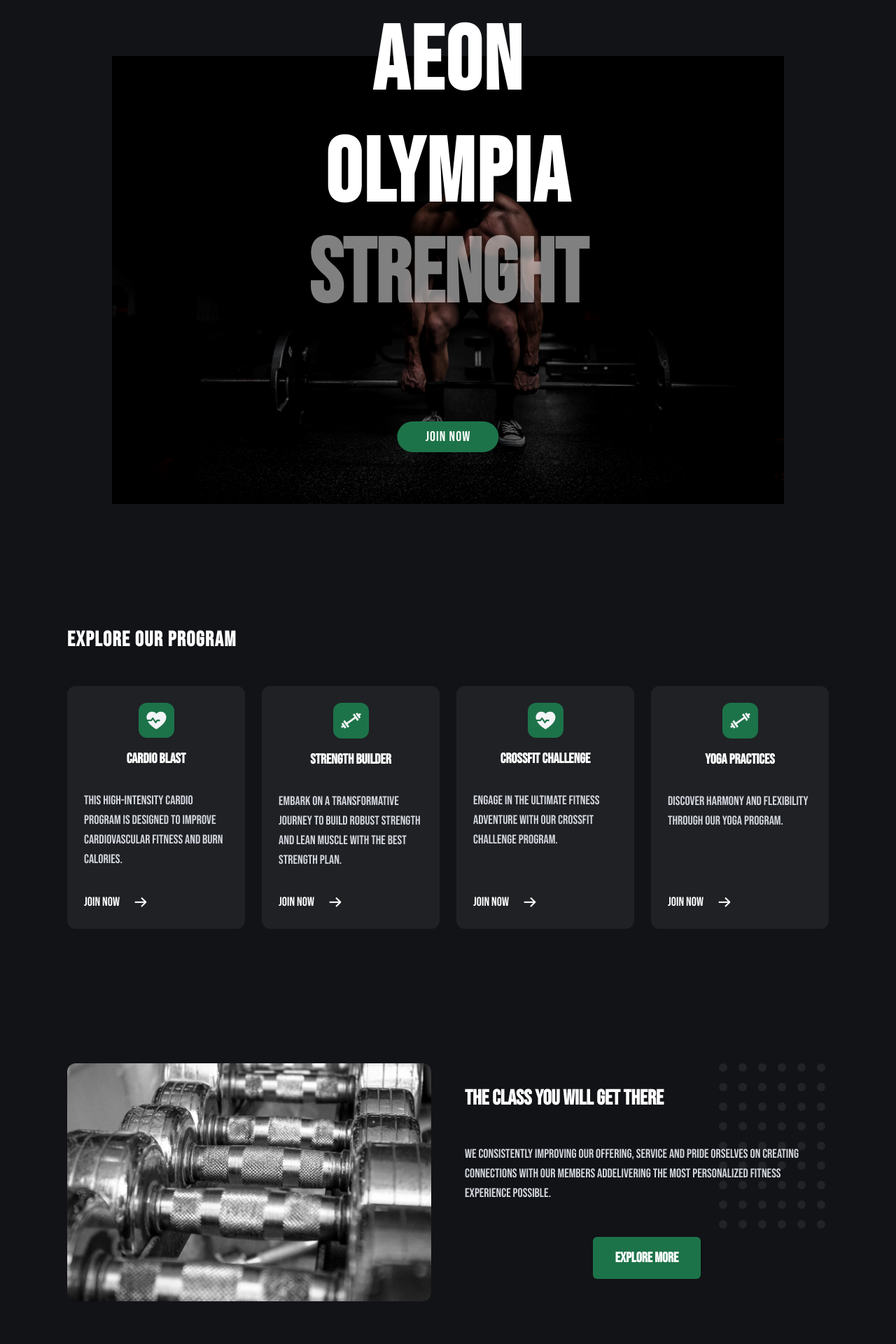
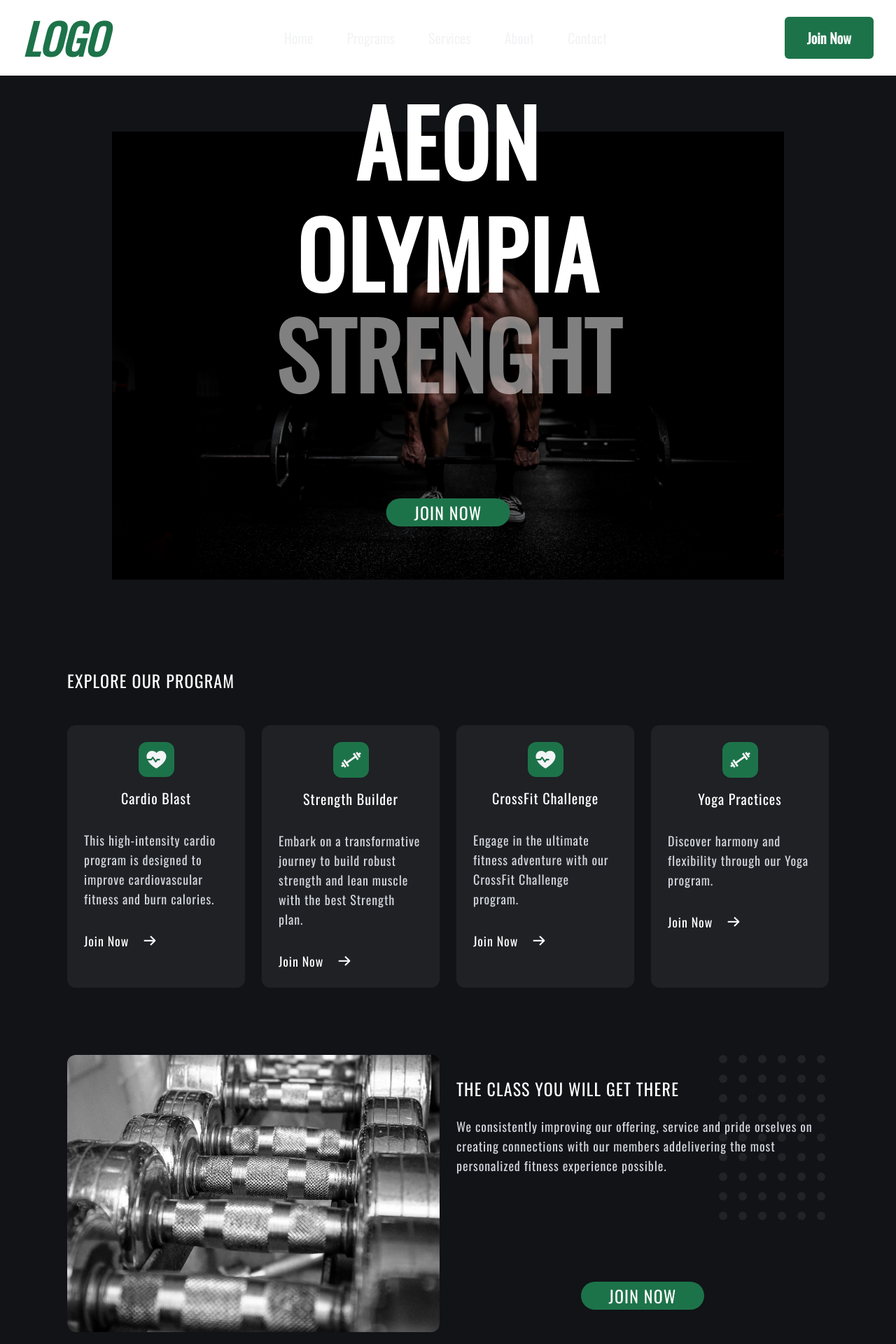
Before and after one commit to zrvnarmarin/IM-Digital---Fitness, a Next.js app in the folder fitness-site/: page / in a window 1280 px wide. Shown: the top 1920 px of the page at 70% size. Built offline with nearby package versions, Linux system fonts and the light colour scheme.

Commit message:
home page styling redefined for mobile and tablet

```diff
--- a/fitness-site/app/(home-sections)/ExploreOurProgram.tsx
+++ b/fitness-site/app/(home-sections)/ExploreOurProgram.tsx
@@ -7,8 +7,8 @@ import YogaImage from '../../public/yoga-program.avif'
 
 export default function ExploreOurProgram() {
   return (
-    <section className="px-6 md:px-8 lg:px-24 py-24 relative w-full">
-      <h1 className="uppercase font-bold text-white text-3xl tracking-wider">
+    <section className="px-6 md:px-8 lg:px-24 pt-12 relative w-full">
+      <h1 className="uppercase font-normal text-white text-2xl tracking-wider">
         Explore Our Program
       </h1>
       <div className="grid grid-cols-1 md:grid-cols-2 lg:grid-cols-4 xl:grid-cols-4 gap-6 pt-8 md:pt-12">
@@ -45,17 +45,17 @@ export function ProgramCard({
       href={href}
       className="flex flex-col gap-8 rounded-xl p-6 bg-[#1F2125] hover:scale-105 hover:bg-[#35373B] hover:outline-2 focus:outline-2 outline-[#1D7349] cursor-pointer"
     >
-      <div className="flex flex-col gap-4 items-center">
+      <div className="flex flex-row md:flex-col gap-4 items-center">
         <div className="bg-[#1D7349] rounded-xl p-2 w-fit">{icon()}</div>
-        <p className="text-md md:text-lg lg:text-xl text-center text-white leading-7 font-semibold">
+        <p className="text-xl tracking-wider md:text-lg lg:text-xl text-start text-white leading-7 font-medium">
           {title}
         </p>
       </div>
-      <p className="flex-1 text-sm md:text-md lg:text-lg text-gray-300 leading-2 font-normal">
+      <p className="normal-case tracking-wider text-md md:text-md lg:text-lg text-gray-300 leading-2 font-normal">
         {description}
       </p>
-      <Link href={"/join-now"} className="flex gap-4 items-center">
-        <p className="text-md lg:text-lg text-white leading-2 font-medium">
+      <Link href={"/join-now"} className="flex gap-4 items-center justify-start">
+        <p className="text-md tracking-wider lg:text-lg text-white leading-2 font-medium">
           Join Now
         </p>
         {<RightIcon strokeOne={"#FFFFFF"} strokeTwo={"#FFFFFF"} />}
--- a/fitness-site/app/(home-sections)/FAQSection.tsx
+++ b/fitness-site/app/(home-sections)/FAQSection.tsx
@@ -4,8 +4,8 @@ import React, { useState } from "react";
 
 export default function FAQSection() {
   return (
-    <section className="w-full px-6 md:px-8 lg:px-24 pl-8 pb-24 pt-8 bg-[#111317]">
-      <h1 className="uppercase font-bold pb-8 text-white text-3xl text-center">
+    <section className="flex flex-col gap-10 w-full px-6 md:px-8 lg:px-24 pl-8 pb-24 pt-8 bg-[#111317]">
+      <h1 className="uppercase font-normal text-white text-2xl tracking-wider">
         Frequently Asked Questions
       </h1>
       <QuestionCategories />
@@ -22,7 +22,7 @@ export function QuestionCategories() {
   };
 
   return (
-    <div className="w-full flex flex-row justify-between flex-wrap gap-4 pb-12">
+    <div className="flex justify-between gap-4 overflow-x-auto">
       {questionCategories.map((questionCategory) => (
         <div
           key={questionCategory.id}
@@ -31,7 +31,7 @@ export function QuestionCategories() {
           }`}
           onClick={() => handleCategoryClick(questionCategory.id)}
         >
-          <p>{questionCategory.name}</p>
+          <p className="">{questionCategory.name}</p>
         </div>
       ))}
     </div>
@@ -79,17 +79,17 @@ function Panel({
       className="cursor-pointer border-[#1F2125] border-b-2"
     >
       <div className="flex items-center justify-between gap-6 py-4">
-        <h3 className="text-gray-300 font-semibold text-sm md:text-md lg:text-xl">
+        <h3 className="normal-case tracking-wider text-md md:text-md lg:text-lg text-white leading-2 font-normal">
           {title}
         </h3>
         {isActive ? (
-          <p className="text-4xl font-semibold text-[#1D7349]">-</p>
+          <p className="text-4xl font-normal text-[#1D7349]">-</p>
         ) : (
-          <p className="text-4xl font-semibold text-[#1D7349]">+</p>
+          <p className="text-4xl font-normal text-[#1D7349]">+</p>
         )}
       </div>
       {isActive ? (
-        <p className="pl-2 font-normal text-gray-400 text-md lg:text-lg py-2">
+        <p className="pl-2 normal-case tracking-wider text-md md:text-md lg:text-lg text-gray-300 leading-2 font-normal">
           {answer}
         </p>
       ) : null}
--- a/fitness-site/app/(home-sections)/HeroSection.tsx
+++ b/fitness-site/app/(home-sections)/HeroSection.tsx
@@ -23,10 +23,10 @@ export default function HeroSection() {
           </div>
           <div className="text-[#FFFFFF] pt-72 flex flex-col gap-4 opacity-100 text-6xl md:text-8xl lg:text-9xl uppercase font-black absolute z-20 top-48 left-1/2 transform -translate-x-1/2 -translate-y-1/2 text-center">
             <div className="flex flex-col gap-8">
-              <span className="z-10 text-white opacity-100 text-7xl leading-10 tracking-wide md:text-8xl lg:text-9xl text-center uppercase font-black">
+              <span className="z-10 text-white opacity-100 text-6xl leading-10 tracking-wide md:text-8xl lg:text-9xl text-center uppercase font-black">
                 Aeon
               </span>
-              <span className="z-10 text-white opacity-100 text-7xl leading-10 tracking-wide md:text-8xl lg:text-9xl text-center uppercase font-black">
+              <span className="z-10 text-white opacity-100 text-6xl leading-10 tracking-wide md:text-8xl lg:text-9xl text-center uppercase font-black">
                  Olympia
               </span>
             </div>
@@ -40,7 +40,7 @@ export default function HeroSection() {
             <div className="pt-16 md:pt-32 flex justify-center">
               <Link
                 href="/programs"
-                className="text-white hover:scale-105 text-xl lg:text-lg xl:text-xl font-normal leading-10 tracking-wider bg-[#1D7349] hover:bg-[#34a26d] px-10 py-2 rounded-full"
+                className="text-white hover:scale-105 text-lg lg:text-xl xl:text-2xl font-normal leading-10 tracking-wider bg-[#1D7349] hover:bg-[#34a26d] px-10 py-1 rounded-full"
               >
                 Join Now
               </Link>
--- a/fitness-site/app/(home-sections)/TheClassYouWillGetThereSection.tsx
+++ b/fitness-site/app/(home-sections)/TheClassYouWillGetThereSection.tsx
@@ -1,13 +1,13 @@
 import React from "react";
+import Link from "next/link";
 import { DotsImage } from "@/public/Icons";
 import Image from "next/image";
-import ExampleImage from '../../public/AboutUsGridImageOne.avif'
+import ExampleImage from "../../public/AboutUsGridImageOne.avif";
 
 export default function TheClassYouWillGetThereSection() {
   return (
-    <section className="px-6 md:px-8 lg:px-24 pl-8 py-24 grid grid-cols-1 md:grid-cols-2 gap-12">
+    <section className="px-6 md:px-8 lg:px-24 pl-8 pt-24 pb-8 grid grid-cols-1 md:grid-cols-2 gap-6">
       <div className="text-white flex items-center justify-center">
-
         <div className="relative group h-full w-full bg-black p-12 rounded-xl overflow-hidden cursor-pointer">
           <Image
             priority
@@ -17,24 +17,26 @@ export default function TheClassYouWillGetThereSection() {
             className="object-cover rounded-md"
           />
         </div>
-
       </div>
-      <div className="flex flex-col gap-12 py-8 relative">
+      <div className="flex flex-col gap-6 py-8 relative">
         <div className="absolute right-0 top-0 z-30 hidden md:block">
           <DotsImage />
         </div>
-        <h1 className="uppercase font-bold text-white text-3xl">
+        <h1 className="uppercase font-normal text-white text-2xl text-start tracking-wider">
           The Class You Will Get There
         </h1>
-        <p className="flex-1 text-sm md:text-md lg:text-lg text-gray-300 leading-2 font-normal">
+        <p className="normal-case tracking-wider text-md md:text-md lg:text-lg text-gray-300 leading-2 font-normal">
           We consistently improving our offering, service and pride orselves on
           creating connections with our members addelivering the most
           personalized fitness experience possible.
         </p>
-        <div className="flex justify-center">
-          <button className="text-white lg:text-lg xl:text-xl font-semibold leading-7 hover:scale-105 bg-[#1D7349] hover:bg-[#34a26d] px-8 py-4 rounded-md">
-            Explore More
-          </button>
+        <div className="pt-8 md:pt-32 flex justify-center">
+          <Link
+            href="/programs"
+            className="text-white uppercase hover:scale-105 text-lg lg:text-xl xl:text-2xl font-normal leading-10 tracking-wider bg-[#1D7349] hover:bg-[#34a26d] px-10 py-1 rounded-full"
+          >
+            Join Now
+          </Link>
         </div>
       </div>
     </section>
--- a/fitness-site/app/(home-sections)/WhyJoinUs.tsx
+++ b/fitness-site/app/(home-sections)/WhyJoinUs.tsx
@@ -7,9 +7,9 @@ import ExampleImage from "../../public/AboutUsHeroImage.avif";
 
 export default function WhyJoinUs() {
   return (
-    <section className="w-full px-6 md:px-8 lg:px-24 pl-8 pb-24 pt-8 flex flex-col gap-8">
-      <h1 className="uppercase font-bold text-white text-3xl">Why Join Us</h1>
-      <p className="flex-1 text-sm md:text-md lg:text-lg text-gray-300 leading-2 font-normal">
+    <section className="w-full px-6 md:px-8 lg:px-24 pl-8 pb-24 flex flex-col gap-8">
+      <h1 className="uppercase font-normal text-white text-2xl tracking-wider">Why Join Us</h1>
+      <p className="normal-case tracking-wider text-md md:text-md lg:text-lg text-gray-300 leading-2 font-normal">
         We have experience serving members in helping body fitness, and under
         the guidance of a professional trainer
       </p>
@@ -51,9 +51,9 @@ export function ReasonToJoinCard({
     <div className="flex flex-col gap-4 p-6 bg-[#1F2125]">
       <div className="flex gap-4 items-center">
         <div className="bg-[#1D7349] rounded-xl p-2 w-fit">{icon()}</div>
-        <p className="flex-1 text-md md:text-lg lg:text-xl text-white leading-7 font-semibold">{title}</p>
+        <p className="text-xl tracking-wider md:text-lg lg:text-xl text-start text-white leading-7 font-medium">{title}</p>
       </div>
-      <p className="flex-1 text-sm md:text-md lg:text-lg text-gray-300 leading-2 font-normal">
+      <p className="normal-case tracking-wider text-md md:text-md lg:text-lg text-gray-300 leading-2 font-normal">
         {description}
       </p>
     </div>
--- a/fitness-site/app/Footer.tsx
+++ b/fitness-site/app/Footer.tsx
@@ -11,7 +11,7 @@ export default function Footer() {
             LOGO
           </p>
         </Link>
-        <p className="text-lg font-normal text-gray-200">
+        <p className="uppercase font-normal text-white text-2xl tracking-wider">
           Unlock Your Strongest Version
         </p>
         <div className="flex flex-row gap-4">
@@ -30,7 +30,7 @@ export default function Footer() {
       <ul className="grid grid-cols-1 sm:grid-cols-2 md:grid-cols-3 gap-8 pt-12">
         {footerLinks.map((footerLink) => (
           <div key={footerLink.heading}>
-            <h3 className="text-white leading-2 text-xl pb-8 font-semibold">
+            <h3 className="text-xl tracking-wider md:text-lg lg:text-xl text-start text-white leading-7 font-medium pb-8">
               {footerLink.heading}
             </h3>
             <div className="flex flex-col gap-2">
@@ -38,7 +38,7 @@ export default function Footer() {
                 <Link
                   href={`/${link}`}
                   key={link}
-                  className="text-gray-200 leading-2 text-md hover:underline hover:underline-offset-4 hover:decoration-[#1D7349]"
+                  className="normal-case tracking-wider text-md md:text-md lg:text-lg text-gray-300 leading-2 font-normalhover:underline hover:underline-offset-4 hover:decoration-[#1D7349]"
                 >
                   {link}
                 </Link>
@@ -47,8 +47,8 @@ export default function Footer() {
           </div>
         ))}
       </ul>
-      <h3 className="text-white text-sm md:text-md lg:text-lg pt-16 pb-8">
-        &#169; IM Digital Ltd.
+      <h3 className="tracking-wider text-md text-white md:text-md lg:text-lg pt-16 pb-8">
+        <span className="text-[#1D7349]">&#169;</span> <span className="text-xs text-[#1D7349]">Developed By</span> IM Digital Ltd.
       </h3>
     </footer>
   );
@@ -56,15 +56,11 @@ export default function Footer() {
 
 const footerLinks = [
   {
-    heading: "Quick Links",
-    links: ["Home", "About", "Appointment", "Blog"],
+    heading: "General",
+    links: ["About", "Programs", "Services", "Contact"],
   },
   {
-    heading: "About",
-    links: ["Testimonials", "Gallery", "Appointment", "Blog"],
-  },
-  {
-    heading: "Super link",
-    links: ["Home", "About", "Appointment", "Blog"],
+    heading: "More About Us",
+    links: ["Testimonials", "Photo Gallery"],
   },
 ];
--- a/fitness-site/app/layout.tsx
+++ b/fitness-site/app/layout.tsx
@@ -1,5 +1,5 @@
 import type { Metadata } from 'next'
-import { Inter, Montserrat, Bebas_Neue } from 'next/font/google'
+import { Inter, Montserrat, Bebas_Neue, Gorditas, Oswald } from 'next/font/google'
 import './globals.css'
 import Footer from './Footer'
 import Sidebar from './components/Sidebar'
@@ -7,7 +7,7 @@ import Navbar from './(home-sections)/Navbar'
 
 const inter = Inter({ subsets: ['latin'] })
 const montserrat = Montserrat({ subsets: ['latin']})
-const bebasNeue = Bebas_Neue({
+const bebasNeue = Oswald({
   subsets: ['latin'],
   weight: '400'
 })
@@ -26,7 +26,7 @@ export default function RootLayout({
   return (
     <html lang="en">
       <body className={bebasNeue.className}>
-        {/* <Navbar /> */}
+        <Navbar />
         {children}
         <Footer />
         {/* <Sidebar />  */}
```
